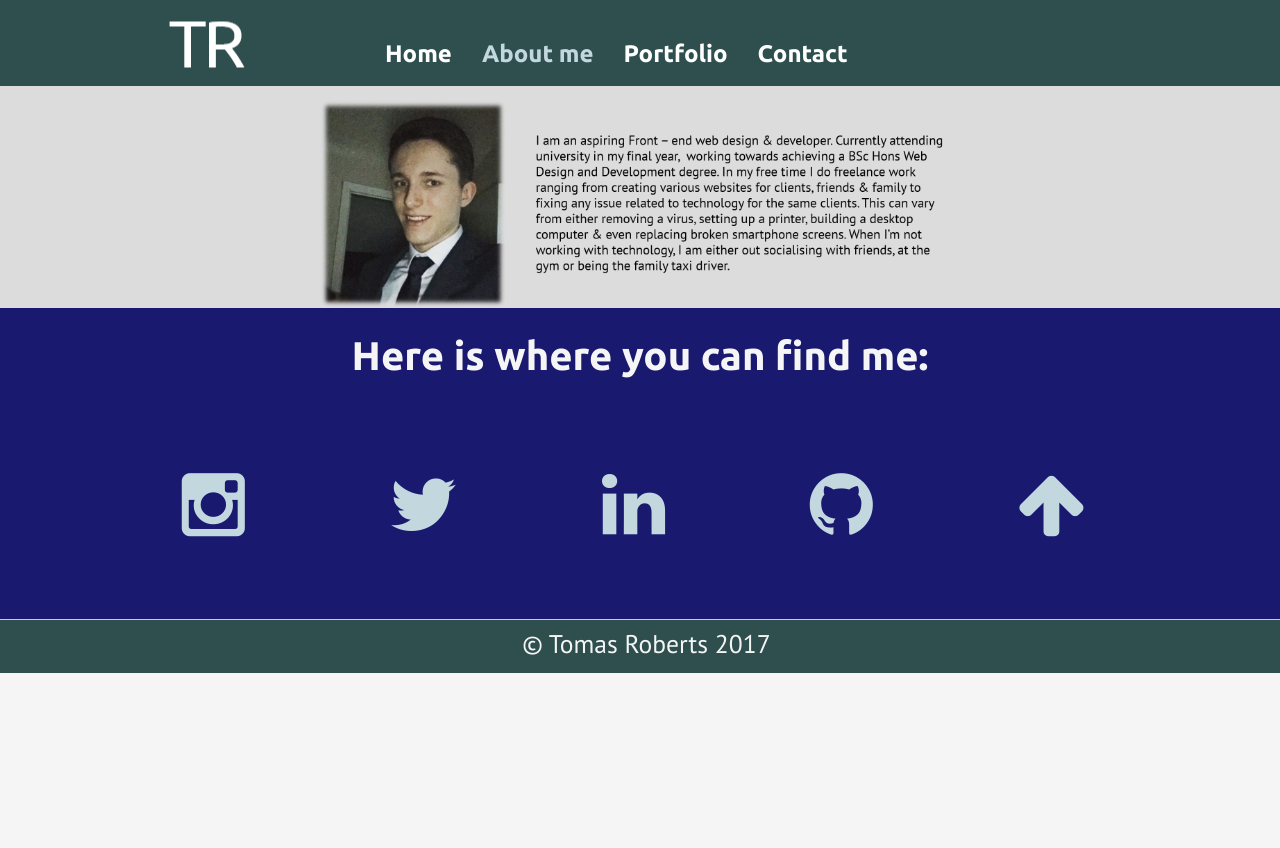
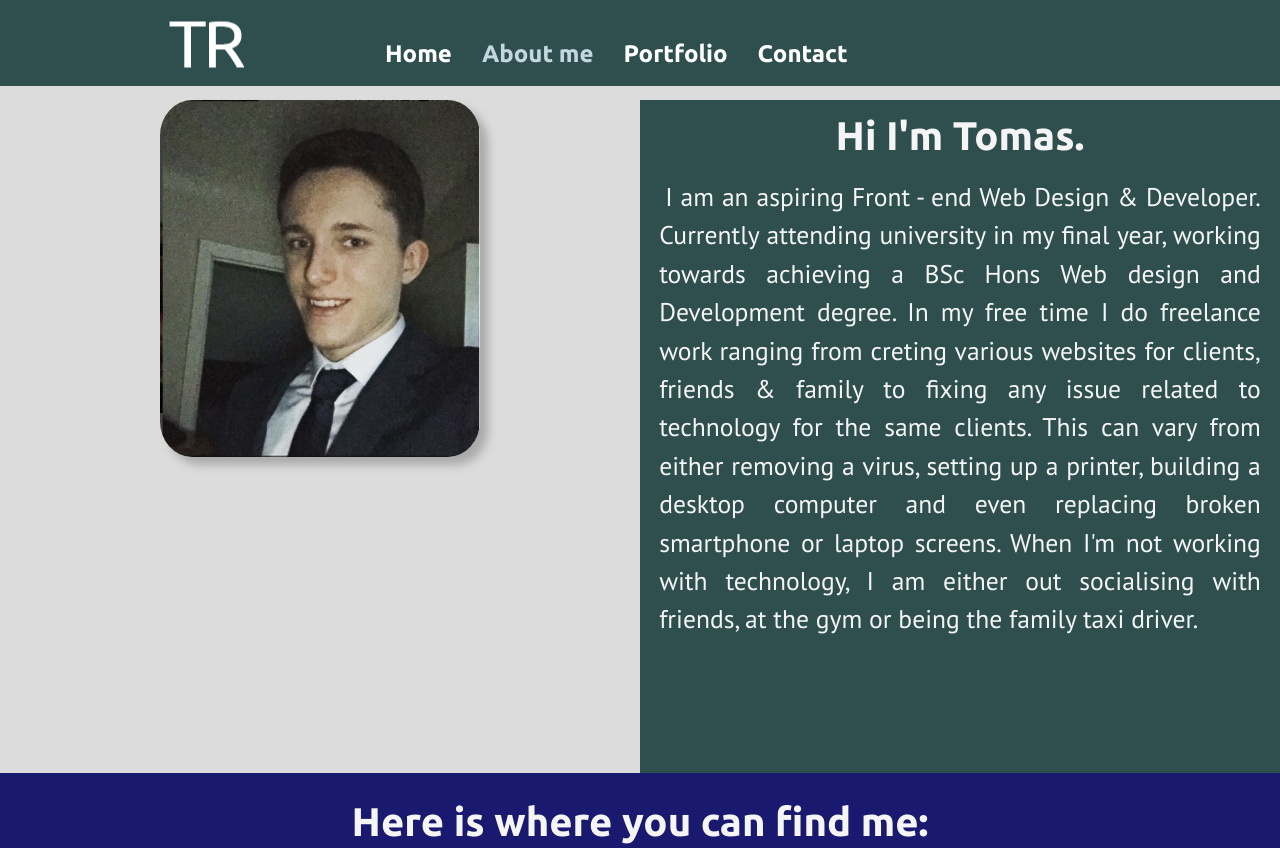
Before and after one commit to TomR95/Portfolio, a plain HTML site: page About_me.html in a window 1280 px wide. Shown: the top 848 px of the page. Before the commit the page ends 800 px from the top, so only its background shows below. Drawn offline with Linux system fonts and the light colour scheme.

Commit message:
Adjusted about me page to display actual text.

```diff
--- a/About_me.html
+++ b/About_me.html
@@ -25,11 +25,14 @@
         </div>
     </header>
 <!-- End of header -->
-    <section class="banner">
-        <div class="banner-inner">
-            <!-- Added class to main photo & alt text -->
-            <img class="profile-photo" src="img/about.png" alt="Tomas Roberts"/>
-        </div>
+   <section class="inner-wrapper">
+    <article  id="tablet">
+        <img class = "profile_picture" src="img/Suit.PNG">
+    </article>
+        <aside id="tablet2">
+        <h2>Hi I'm Tomas.</h2>
+        <p>I am an aspiring Front - end Web Design &amp; Developer. Currently attending university in my final year, working towards achieving a BSc Hons Web design and Development degree. In my free time I do freelance work ranging from creting various websites for clients, friends &amp; family to fixing any issue related to technology for the same clients. This can vary from either removing a virus, setting up a printer, building a desktop computer and even replacing broken smartphone or laptop screens. When I'm not working with technology, I am either out socialising with friends, at the gym or being the family taxi driver.<br><br><br><br></p>
+        </aside>
     </section>
 <!-- End Banner -->
 
--- a/style.css
+++ b/style.css
@@ -5,7 +5,7 @@
     border: 0;
 }
 body {
-    background-color: #F5F5F5;
+    background-color: #DCDCDC;
     color: #67727A;
     font-family: 'ubuntu', sans-serif;
 
@@ -299,6 +299,16 @@ footer.second p {
     height: 525px;
     display: block; ---*/
 }
+.profile_picture {
+    max-width: 100%;
+    height: auto;
+    display: block;
+    margin: auto;
+    width: 50%;
+    border-radius: 10%;
+    box-shadow: 8px 8px 10px #aaa;
+}
+}
 /* --- first image on homepage ---*/
 .intro {
     max-width: 150%;
```
